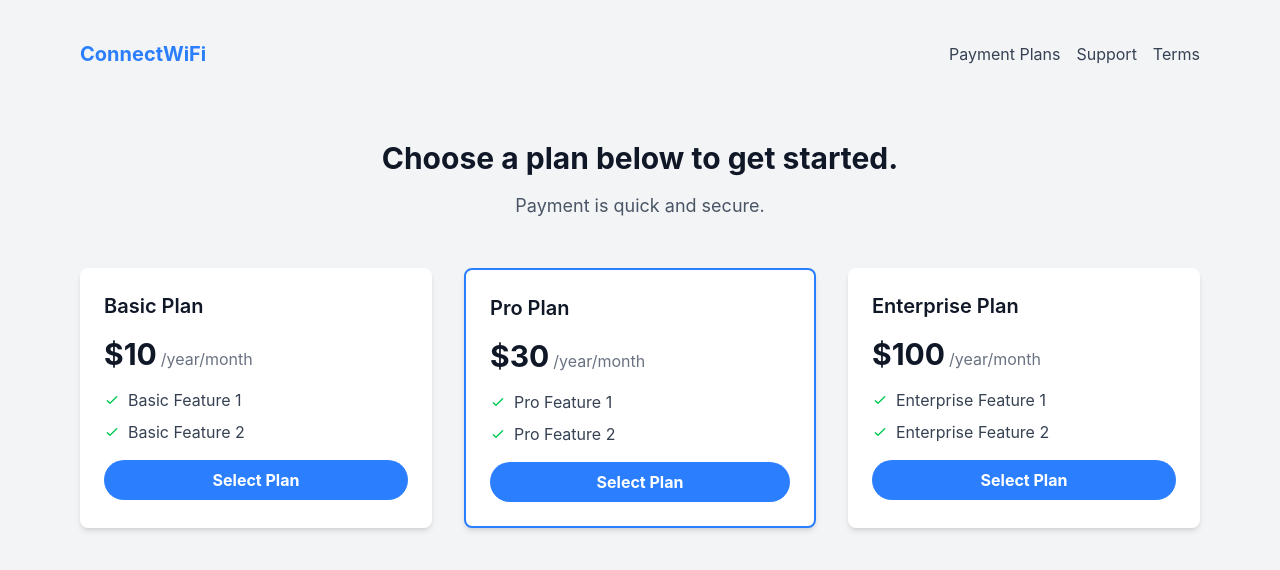
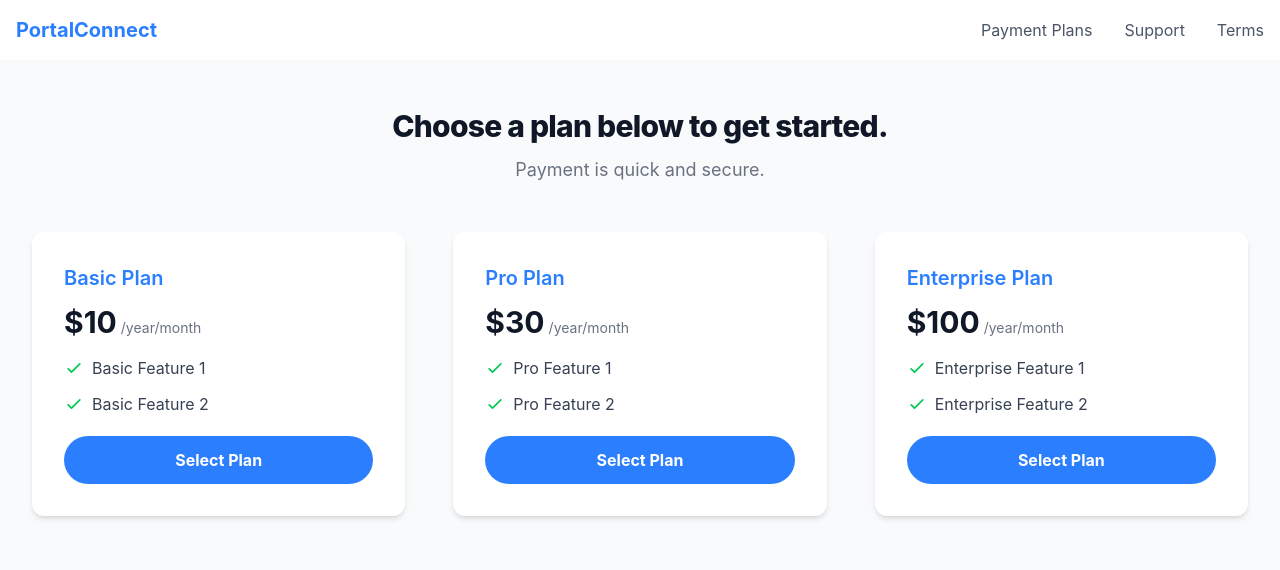
Before and after one commit to guy-with-a-cool-terminal/BinTechHub, a React (Vite) app in the folder RouterManagement/captive-portal-ui/: page / in a window 1280 px wide. Shown: the top 570 px of the page. Built offline with nearby package versions, Linux system fonts and the light colour scheme.

Commit message:
added some stylings on the landing page

```diff
--- a/RouterManagement/captive-portal-ui/src/pages/CaptivePortal.jsx
+++ b/RouterManagement/captive-portal-ui/src/pages/CaptivePortal.jsx
@@ -1,5 +1,4 @@
 import React, { useState } from "react";
-// Removing the import for PlanCard
 import PaymentModal from "../components/PaymentModal";
 
 const plansData = [
@@ -20,42 +19,42 @@ const CaptivePortal = () => {
   };
 
   return (
-    <div className="min-h-screen bg-gray-100 dark:bg-gray-900 p-4">
-      <header className="py-6 px-4 flex items-center justify-between max-w-6xl mx-auto">
-        <div className="text-xl font-bold text-blue-500">ConnectWiFi</div>
-        <nav className="space-x-4">
-          <a href="#" className="text-gray-700 dark:text-gray-300 hover:text-blue-500">Payment Plans</a>
-          <a href="#" className="text-gray-700 dark:text-gray-300 hover:text-blue-500">Support</a>
-          <a href="#" className="text-gray-700 dark:text-gray-300 hover:text-blue-500">Terms</a>
+    <div className="min-h-screen bg-gray-50">
+      <header className="sticky top-0 py-4 px-4 flex items-center justify-between max-w-7xl mx-auto z-10 bg-white">
+        <div className="text-xl font-bold text-blue-500">PortalConnect</div>
+        <nav className="space-x-8">
+          <a href="#" className="text-gray-600 hover:text-blue-500 transition duration-200">Payment Plans</a>
+          <a href="#" className="text-gray-600 hover:text-blue-500 transition duration-200">Support</a>
+          <a href="#" className="text-gray-600 hover:text-blue-500 transition duration-200">Terms</a>
         </nav>
       </header>
 
-      <div className="text-center py-12 max-w-3xl mx-auto">
-        <h2 className="text-3xl font-bold text-gray-900 dark:text-white mb-4">Choose a plan below to get started.</h2>
-        <p className="text-lg text-gray-600 dark:text-gray-400">Payment is quick and secure.</p>
+      <main className="max-w-7xl mx-auto py-8 lg:py-12 px-4 lg:px-8">
+        <div className="text-center mb-8 lg:mb-12">
+          <h1 className="text-2xl lg:text-3xl font-extrabold text-gray-900 tracking-tight mb-3">
+            Choose a plan below to get started.
+          </h1>
+          <p className="text-lg text-gray-500">
+            Payment is quick and secure.
+          </p>
         </div>
 
-      <div className="max-w-6xl mx-auto grid grid-cols-1 md:grid-cols-3 gap-8 px-4">
+        <div className="grid grid-cols-1 lg:grid-cols-3 gap-8 lg:gap-12">
           {plansData.map((plan, index) => (
             <div
               key={index}
-            className={`bg-white rounded-lg shadow-md p-6 flex flex-col cursor-pointer hover:shadow-lg transition duration-200 ${plan.isPopular ? 'border-2 border-blue-500' : ''}`}
+              className={`bg-white rounded-xl shadow-md p-6 lg:p-8 flex flex-col cursor-pointer transition duration-200 transform hover:translate-y-1 hover:shadow-lg`}
               onClick={() => handleSelect(plan)}
             >
-            {/* {plan.isPopular && (
-              <div className="absolute top-2 right-2 bg-blue-500 text-white text-xs font-semibold rounded-full px-2 py-1">
-                Popular
-              </div>
-            )} */}
-            <h3 className="text-xl font-semibold text-gray-900 mb-4">{plan.label}</h3>
+              <h3 className="text-xl font-semibold text-blue-500 mb-3">{plan.label}</h3>
               <div className="flex items-baseline mb-4">
                 <span className="text-3xl font-bold text-gray-900">${plan.price}</span>
-              <span className="ml-1 text-gray-500">{plan.duration}</span>
+                <span className="ml-1 text-gray-500 text-sm">{plan.duration}</span>
               </div>
-            <ul className="space-y-2 mb-4">
+              <ul className="space-y-3 mb-5">
                 {plan.features.map((feature, i) => (
                   <li key={i} className="flex items-center text-gray-700">
-                  <svg className="w-4 h-4 mr-2 text-green-500" fill="none" stroke="currentColor" viewBox="0 0 24 24" xmlns="http://www.w3.org/2000/svg">
+                    <svg className="w-5 h-5 mr-2 text-green-500" fill="none" stroke="currentColor" viewBox="0 0 24 24" xmlns="http://www.w3.org/2000/svg">
                       <path strokeLinecap="round" strokeLinejoin="round" strokeWidth="2" d="M5 13l4 4L19 7"></path>
                     </svg>
                     {feature}
@@ -63,13 +62,14 @@ const CaptivePortal = () => {
                 ))}
               </ul>
               <button
-              className="bg-blue-500 hover:bg-blue-700 text-white font-bold py-2 px-4 rounded-full focus:outline-none focus:shadow-outline"
+                className="w-full bg-blue-500 hover:bg-blue-600 text-white font-bold py-3 rounded-full focus:outline-none focus:shadow-outline transition duration-200"
               >
                 Select Plan
               </button>
             </div>
           ))}
         </div>
+      </main>
 
       {selectedPlan && (
         <PaymentModal plan={selectedPlan} onClose={handleCloseModal} />
```
Lines whose indentation alone changed are shown as unchanged.
